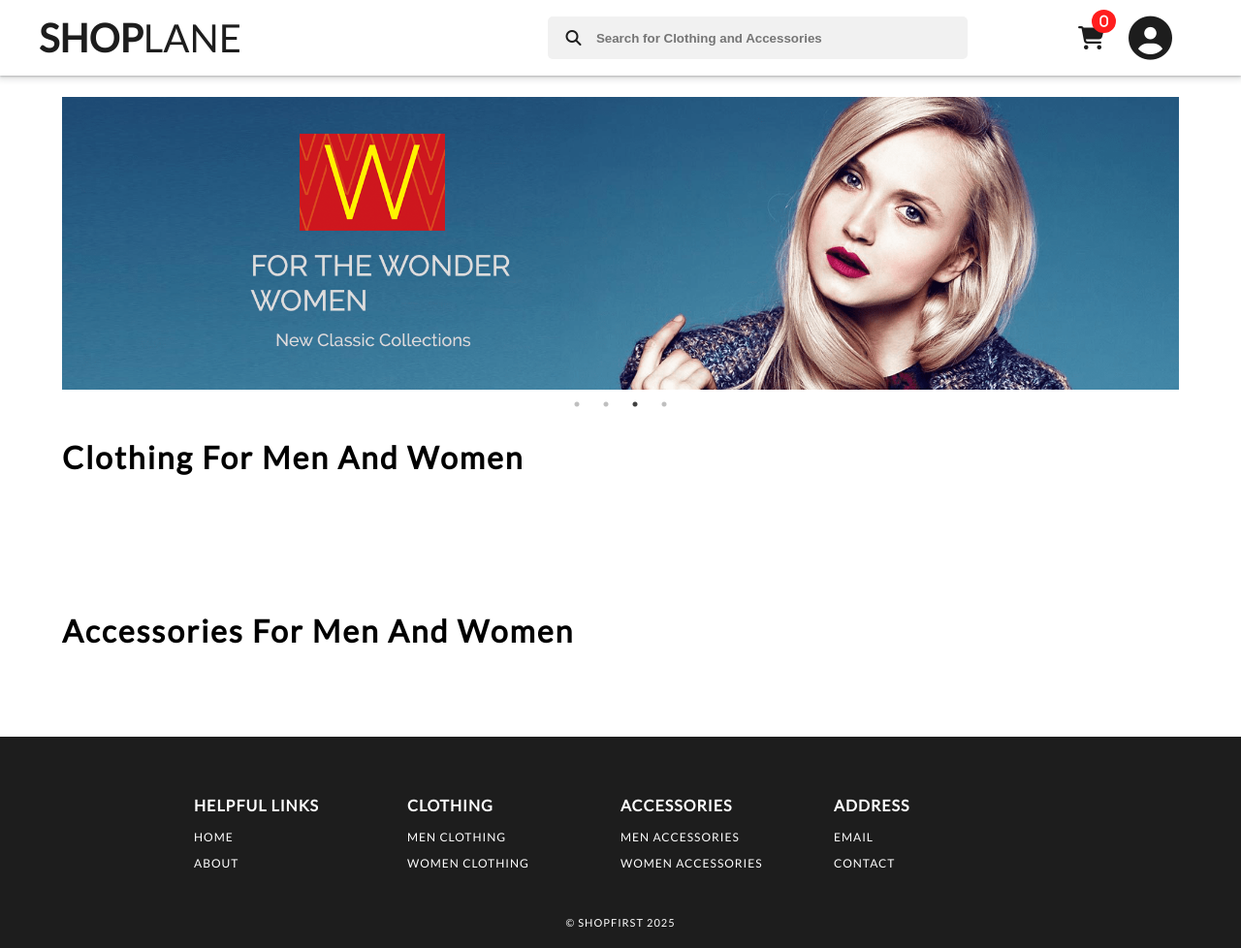
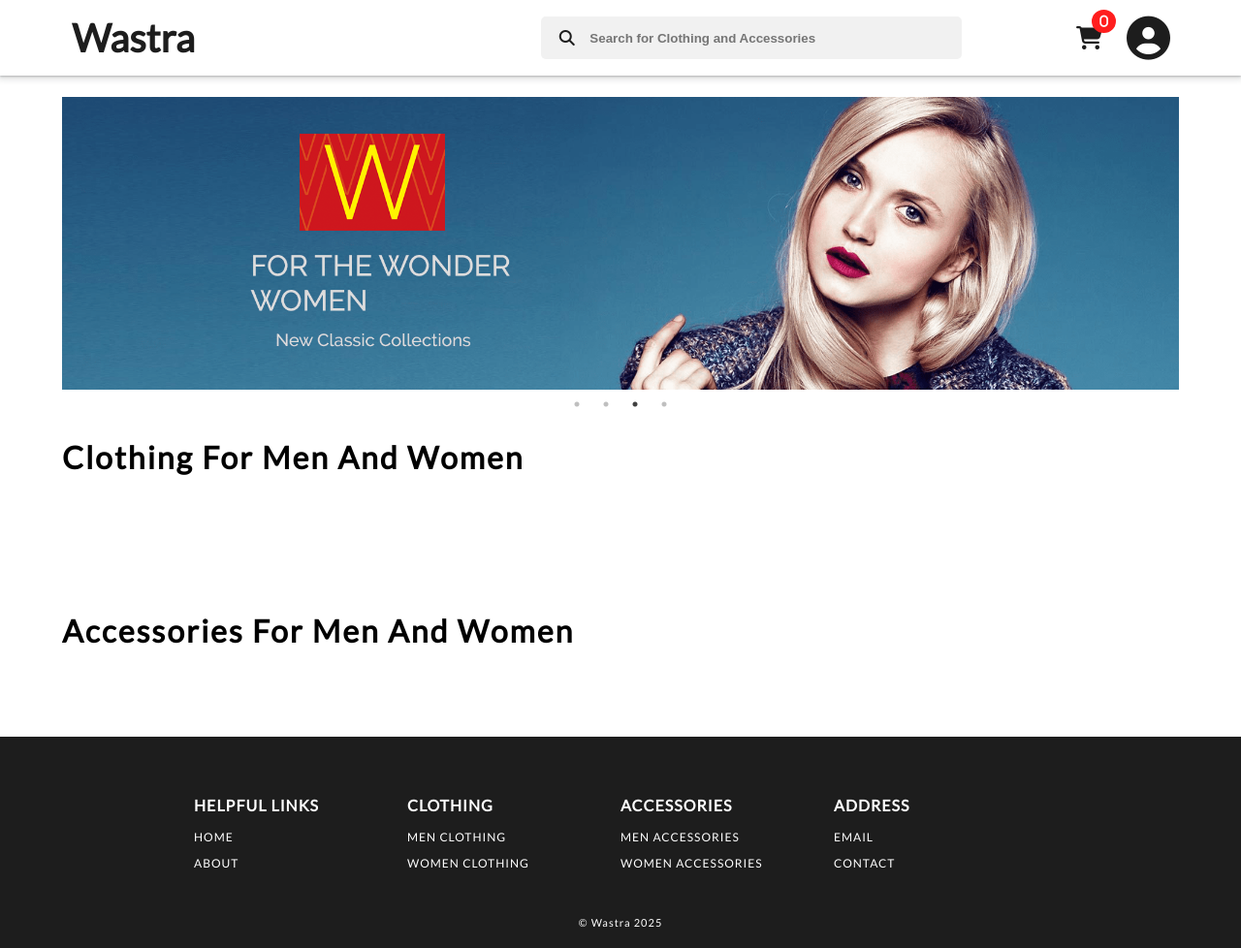
Before and after one commit to multiverseweb/shoplane, a plain HTML site: page index.html in a window 1280 px wide. Shown: the whole page at 97% size. Drawn offline with nearby package versions, Linux system fonts and the light colour scheme; no server answers.

Commit message:
refined site

```diff
--- a/footer.html
+++ b/footer.html
@@ -37,7 +37,7 @@
                     <p> contact </p>
                 </div>
             </div>
-            <div id="credit"><a href="https://linkedin.com/in/priyanka-sharma-b79401142"> © SHOPFIRST 2025</a></div>
+            <div id="credit"><a href="https://www.linkedin.com/in/himanshukumar82/"> © Wastra 2025</a></div>
         </section>
 
     </footer>
--- a/header.html
+++ b/header.html
@@ -4,7 +4,7 @@
     <meta charset="UTF-8">
     <meta name="viewport" content="width=device-width, initial-scale=1.0">
     <meta http-equiv="X-UA-Compatible" content="ie=edge">
-    <title> HEADER | E-COMMERCE WEBSITE </title>
+    <title> Wastra | E-COMMERCE WEBSITE </title>
     <!-- favicon -->
     <link rel="icon" href="https://yt3.ggpht.com/a/AGF-l78km1YyNXmF0r3-0CycCA0HLA_i6zYn_8NZEg=s900-c-k-c0xffffffff-no-rj-mo" type="image/gif" sizes="16x16">
     <!-- EXTERNAL LINKS -->
@@ -19,7 +19,7 @@
             <!-- MAIN CONTAINER -->
             <div id="container">
                 <!-- SHOP NAME -->
-                <div id="shopName"><a href="index.html"> <b>SHOP</b>LANE </a></div>
+                <div id="shopName"><a href="index.html"> <b>Wastra</b></a></div>
                     <!-- COLLCETIONS ON WEBSITE -->
                     <div id="collection">
                         <div id="clothing"><a href="#clothing">&nbsp;&nbsp;&nbsp;&nbsp;&nbsp;&nbsp;</a></div>
--- a/index.html
+++ b/index.html
@@ -5,7 +5,7 @@
     <meta name="viewport" content="width=device-width, initial-scale=1.0">
     <meta http-equiv="X-UA-Compatible" content="ie=edge">
     <!-- <link rel="stylesheet" href="/style.css"> -->
-    <title> SHOPLANE</title>
+    <title>Wastra</title>
     <!-- favicon -->
     <link rel="icon" href="https://yt3.ggpht.com/a/AGF-l78km1YyNXmF0r3-0CycCA0HLA_i6zYn_8NZEg=s900-c-k-c0xffffffff-no-rj-mo" type="image/gif" sizes="16x16">
     <!-- header links -->
```
